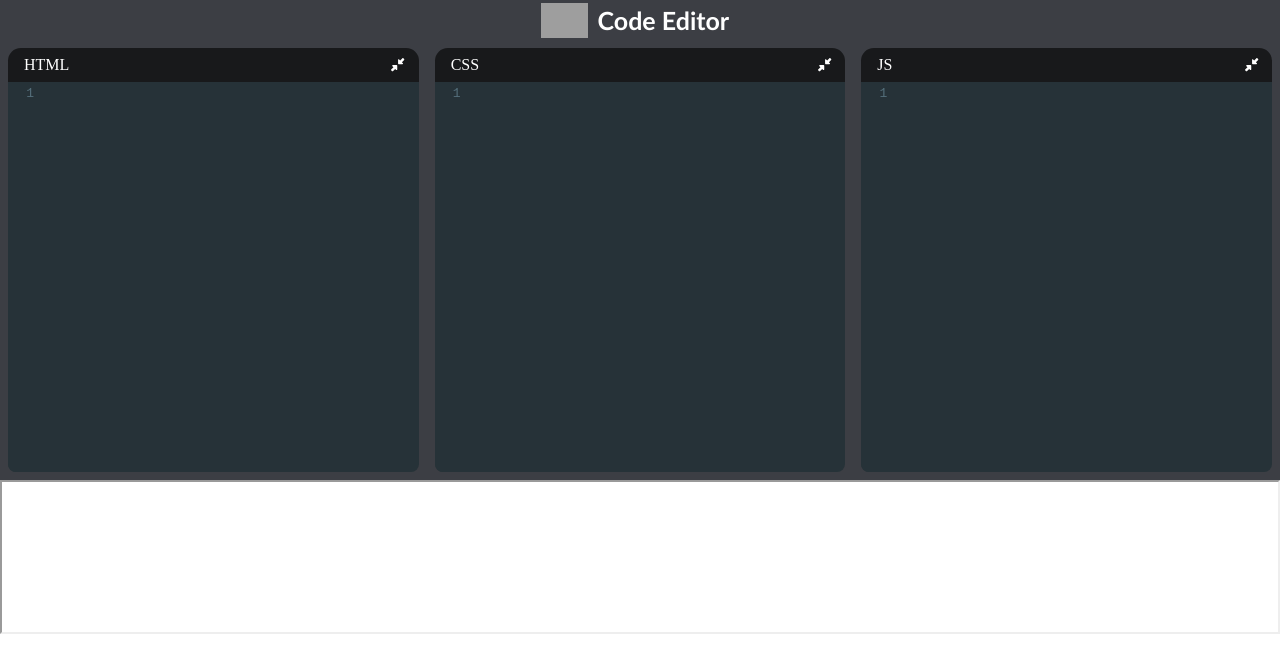
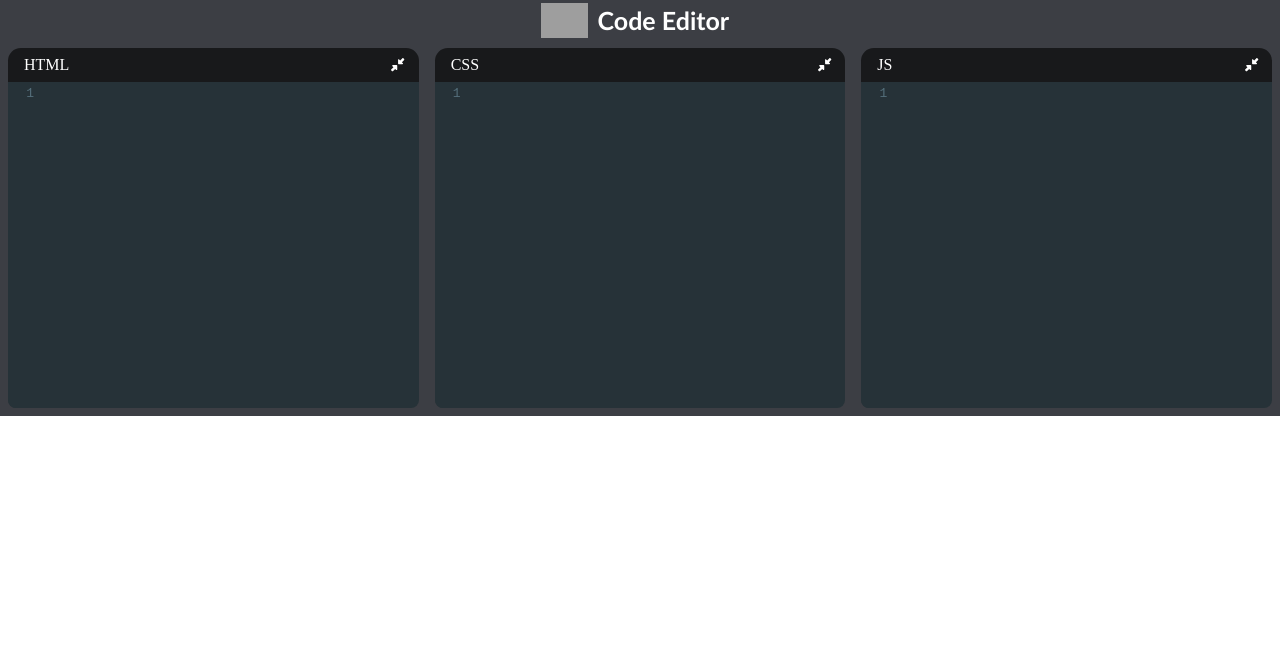
Before and after one commit to KartikBudania/Code-Editor, a React (Create React App) app: page / in a window 1280 px wide. Shown: the top 672 px of the page. Built offline with nearby package versions, Linux system fonts and the light colour scheme; grey boxes are pictures that could not be loaded.

Commit message:
css for output section

```diff
--- a/src/components/App.js
+++ b/src/components/App.js
@@ -53,6 +53,7 @@ function App() {
                 sandbox='allow-scripts'
                 width="100%"
                 height="100%"
+                frameBorder= "0"
             />
           </div>
       </>
--- a/src/index.css
+++ b/src/index.css
@@ -24,6 +24,7 @@ h1{
 }
 
 .pane {
+    height: 47vh;
     display: flex;
 }
 
```
